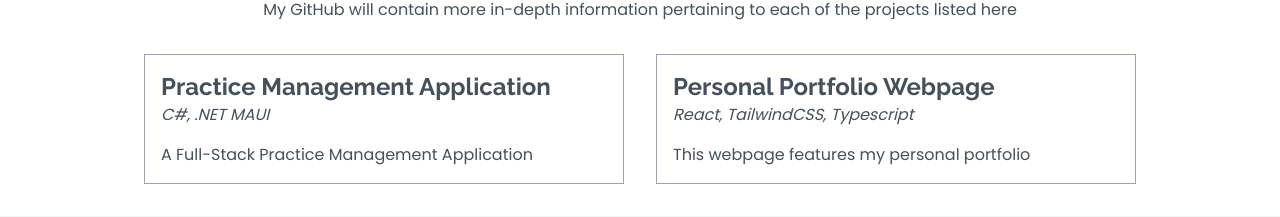
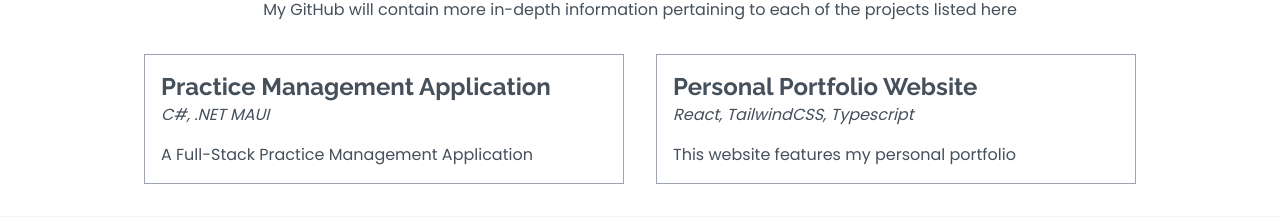
Before and after one commit to Brian-Pob/david-silva-portfolio, a React (Vite) app: page / in a window 1280 px wide. Shown: the part 1434-1651 px from the top of the page. Built offline with nearby package versions, Linux system fonts and the light colour scheme.

Commit message:
Update projects section

```diff
--- a/src/components/Projects.tsx
+++ b/src/components/Projects.tsx
@@ -58,11 +58,11 @@ function Projects() {
               <div className="border border-gray-400 p-4">
                 <div className="text-start">
                   <div className="font-raleway font-bold text-lg md:text-2xl hover:text-[#8397aa]">
-                    Personal Portfolio Webpage
+                    Personal Portfolio Website
                   </div>
                   <p className="italic">React, TailwindCSS, Typescript</p>
                   <p className="mt-4">
-                    This webpage features my personal portfolio
+                    This website features my personal portfolio
                   </p>
                 </div>
               </div>
```
